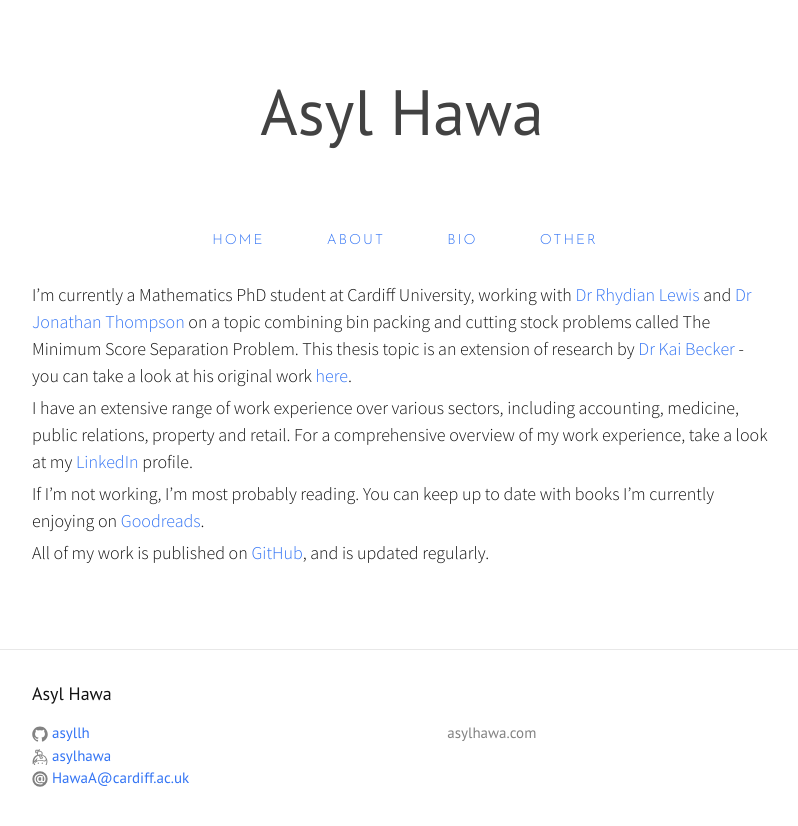
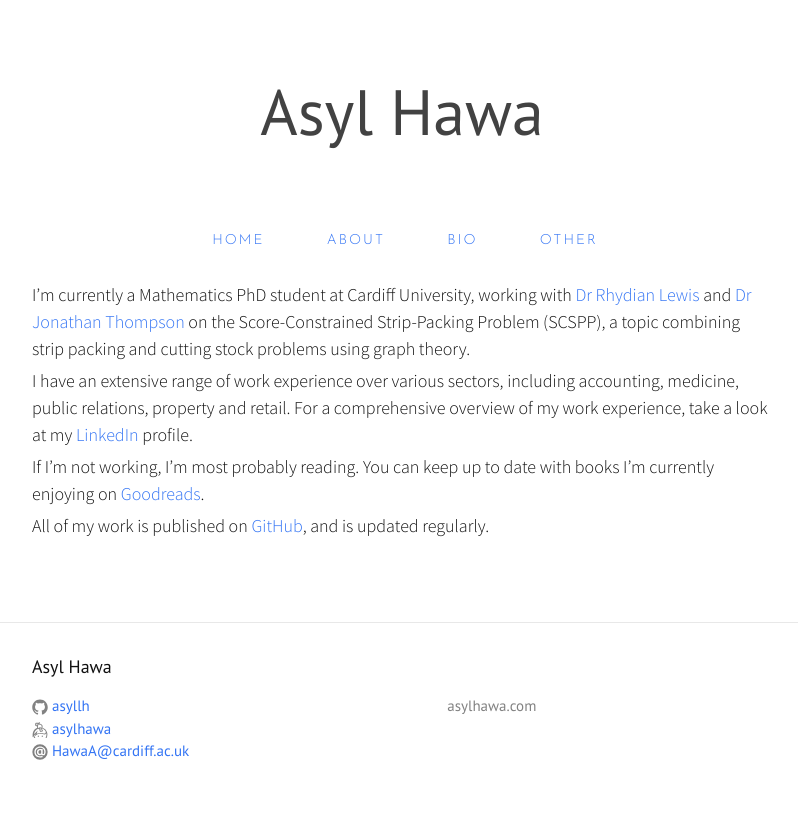
Before and after one commit to asyllh/asyllh.github.io, a Jekyll site: the page built from about.md, in a window 1280 px wide. Shown: the top 826 px of the page, without its empty margins (238-1036 px from the left). Built offline with Jekyll 4.4.1, drawn with Linux system fonts in a browser that asks for light colours; nearby versions of some CDN libraries.

Commit message:
changed name of phd problem

```diff
--- a/about.md
+++ b/about.md
@@ -4,7 +4,7 @@ title : About
 permalink: /about/
 ---
 
-I'm currently a Mathematics PhD student at Cardiff University, working with [Dr Rhydian Lewis](http://www.rhydlewis.eu) and [Dr Jonathan Thompson](http://www.cardiff.ac.uk/people/view/98669-thompson-jonathan) on a topic combining bin packing and cutting stock problems called The Minimum Score Separation Problem. This thesis topic is an extension of research by [Dr Kai Becker](https://www.strath.ac.uk/staff/beckerkaidr) - you can take a look at his original work [here](https://link.springer.com/article/10.1057%2Fjors.2014.87).
+I'm currently a Mathematics PhD student at Cardiff University, working with [Dr Rhydian Lewis](http://www.rhydlewis.eu) and [Dr Jonathan Thompson](http://www.cardiff.ac.uk/people/view/98669-thompson-jonathan) on the Score-Constrained Strip-Packing Problem (SCSPP), a topic combining strip packing and cutting stock problems using graph theory.
 
 I have an extensive range of work experience over various sectors, including accounting, medicine, public relations, property and retail. For a comprehensive overview of my work experience, take a look at my [LinkedIn](https://www.linkedin.com/in/asylhawa/) profile.
 
```
